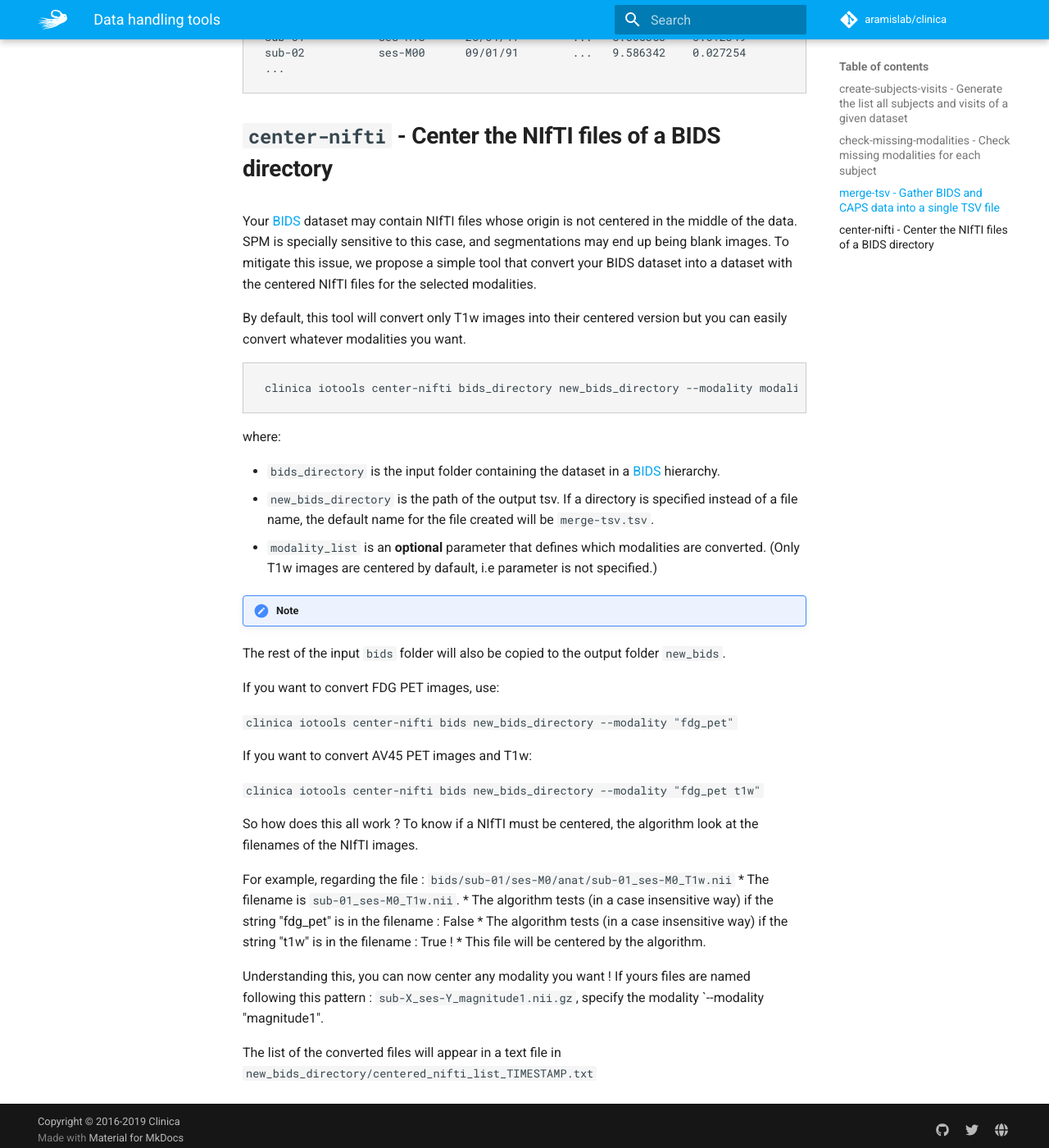
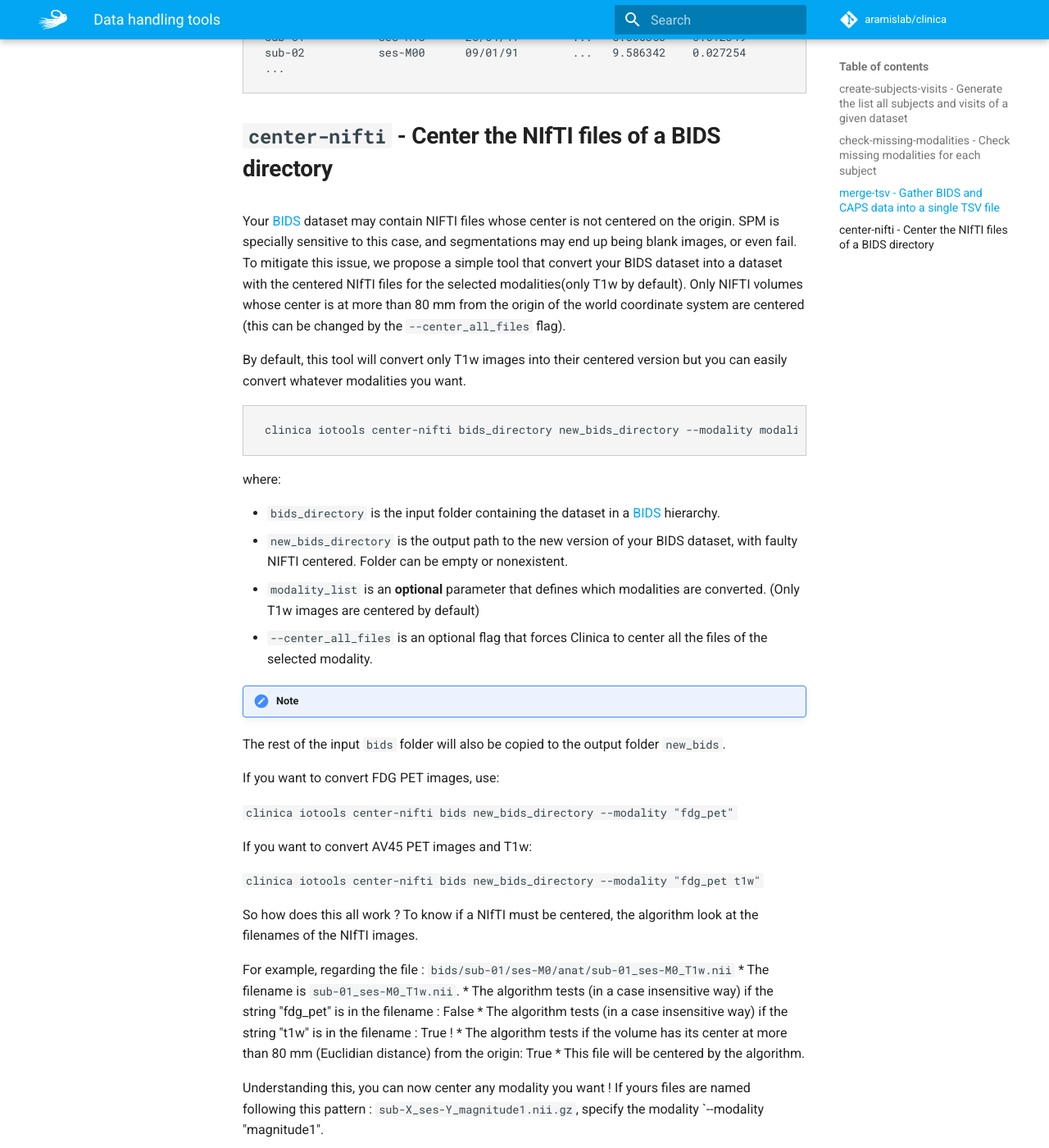
Before and after one commit to aramis-lab/clinica, an MkDocs documentation site: the page built from docs/IO.md, in a window 1280 px wide and 1400 px high, scrolled down 3358 px. Shown: the whole window at 82% size. Built offline with MkDocs 1.6.1 and Material for MkDocs 9.7.7, drawn with Linux system fonts in a browser that asks for light colours; comment, search, counter and statistics services are not loaded.

Commit message:
Update documentation center-nifti

````diff
--- a/docs/IO.md
+++ b/docs/IO.md
@@ -107,20 +107,21 @@ sub-02           ses-M00      09/01/91        ...   9.586342    0.027254
 ```
 
 ##`center-nifti` - Center the NIfTI files of a BIDS directory
-Your [BIDS](http://bids.neuroimaging.io) dataset may contain NIfTI files whose origin is not centered in the middle of the data. SPM is specially sensitive to this case, and segmentations may end up being blank images. To mitigate this issue, we propose a simple tool that convert your BIDS dataset into a dataset with the centered NIfTI files for the selected modalities.
+Your [BIDS](http://bids.neuroimaging.io) dataset may contain NIFTI files whose center is not centered on the origin. SPM is specially sensitive to this case, and segmentations may end up being blank images, or even fail. To mitigate this issue, we propose a simple tool that convert your BIDS dataset into a dataset with the centered NIfTI files for the selected modalities(only T1w by default). Only NIFTI volumes whose center is at more than 80 mm from the origin of the world coordinate system are centered (this can be changed by the `--center_all_files` flag).
 
 
 By default, this tool will convert only T1w images into their centered version but you can easily convert whatever modalities you want.
 
 
 ```
-clinica iotools center-nifti bids_directory new_bids_directory --modality modality
+clinica iotools center-nifti bids_directory new_bids_directory --modality modality [--center_all_files]
 ```
 where:
 
 - `bids_directory` is the input folder containing the dataset in a [BIDS](http://bids.neuroimaging.io) hierarchy.
-- `new_bids_directory` is the path of the output tsv. If a directory is specified instead of a file name, the default name for the file created will be `merge-tsv.tsv`.
-- `modality_list` is an **optional** parameter that defines which modalities are converted. (Only T1w images are centered by dafault, i.e parameter is not specified.)
+- `new_bids_directory` is the output path to the new version of your BIDS dataset, with faulty NIFTI centered. Folder can be empty or nonexistent.
+- `modality_list` is an **optional** parameter that defines which modalities are converted. (Only T1w images are centered by default)
+- `--center_all_files` is an optional flag that forces Clinica to center all the files of the selected modality.
 
 !!! note
 The rest of the input `bids` folder will also be copied to the output folder `new_bids`.
@@ -139,6 +140,7 @@ For example, regarding the file : `bids/sub-01/ses-M0/anat/sub-01_ses-M0_T1w.nii
 * The filename is `sub-01_ses-M0_T1w.nii`.
 * The algorithm tests (in a case insensitive way) if the string "fdg_pet" is in the filename : False
 * The algorithm tests (in a case insensitive way) if the string "t1w" is in the filename : True !
+* The algorithm tests if the volume has its center at more than 80 mm (Euclidian distance) from the origin: True
 * This file will be centered by the algorithm.
 
 Understanding this, you can now center any modality you want ! If yours files are named following this pattern : `sub-X_ses-Y_magnitude1.nii.gz`, specify the modality `--modality "magnitude1".
````
